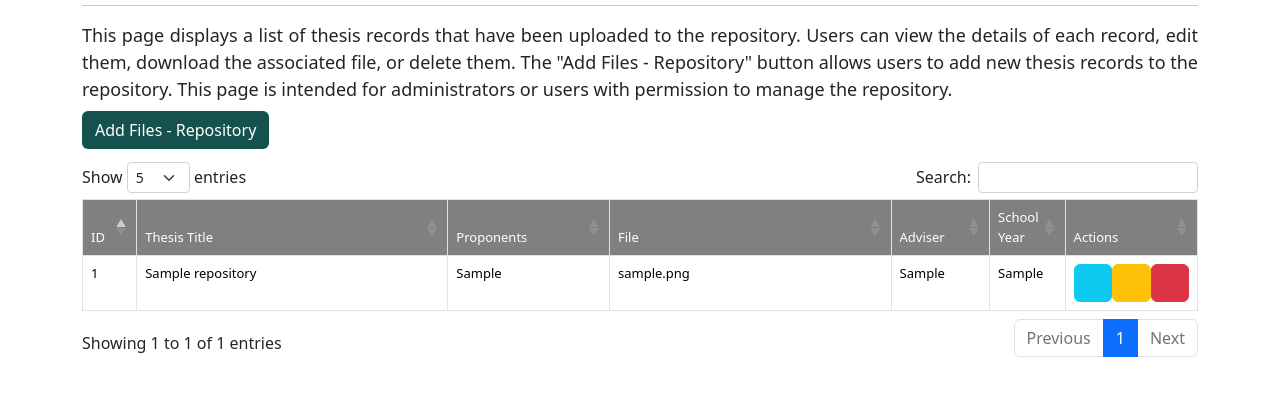
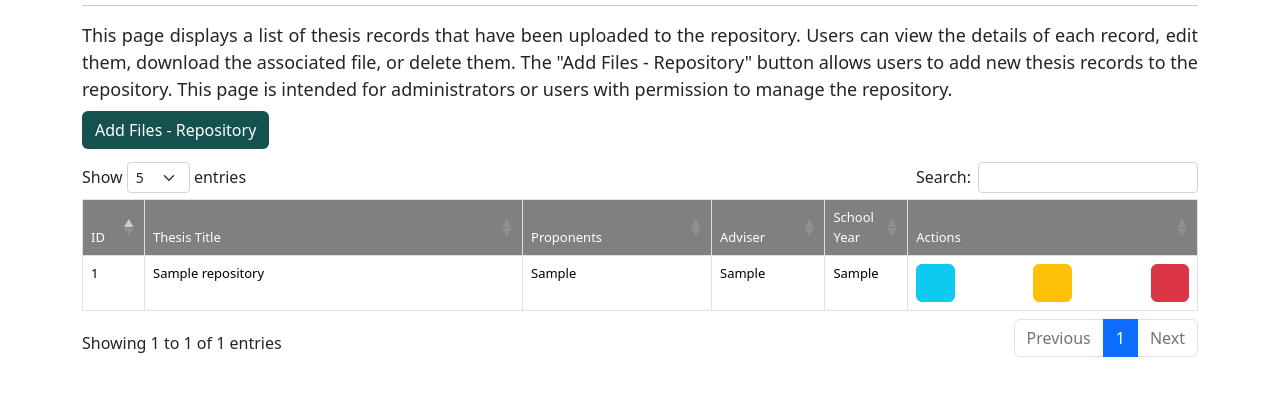
Before and after one commit to TubatMark/thesis-project, a Django app: template Users/templates/accounts/admin/admin_dashboard/tables/table_repository/table_repository.html in a window 1280 px wide. Shown: the part 133-529 px from the top of the page. Run offline with Django 4.2, Linux system fonts and the light colour scheme; tables that the repository leaves empty hold one stand-in row (values such as "Sample post"); the template is opened without the code that fills it: values that come from a table or form of the project are taken from there, most other values are stand-ins (such as "Sample title", 1, 10 or a date in 2020); lists and menus that the app fills with data are empty; some libraries are stand-ins or nearby versions; some web fonts are replaced.

Commit message:
remove file in the table

```diff
--- a/Users/templates/accounts/admin/admin_dashboard/tables/table_repository/table_repository.html
+++ b/Users/templates/accounts/admin/admin_dashboard/tables/table_repository/table_repository.html
@@ -25,7 +25,6 @@
                 <th style="width: 5%;">ID</th>
                 <th style="width: 30%;">Thesis Title</th>
                 <th style="width: 15%;">Proponents</th>
-                <th style="width: 27%;">File</th>
                 <th style="width: 9%;">Adviser</th>
                 <th style="width: 5%;">School Year</th>
                 <th style="width: 23%;">Actions</th>
@@ -38,7 +37,6 @@
                 <th>{{ repo.id }}</th>
                 <th>{{ repo.title }}</th>
                 <th>{{ repo.proponents }}</th>
-                <th>{{ repo.pdf_file }}</th>
                 <th>{{ repo.adviser }}</th>
                 <th>{{ repo.school_year }}</th>
                 <td class="justify-content-between" style="display: flex;">
```
